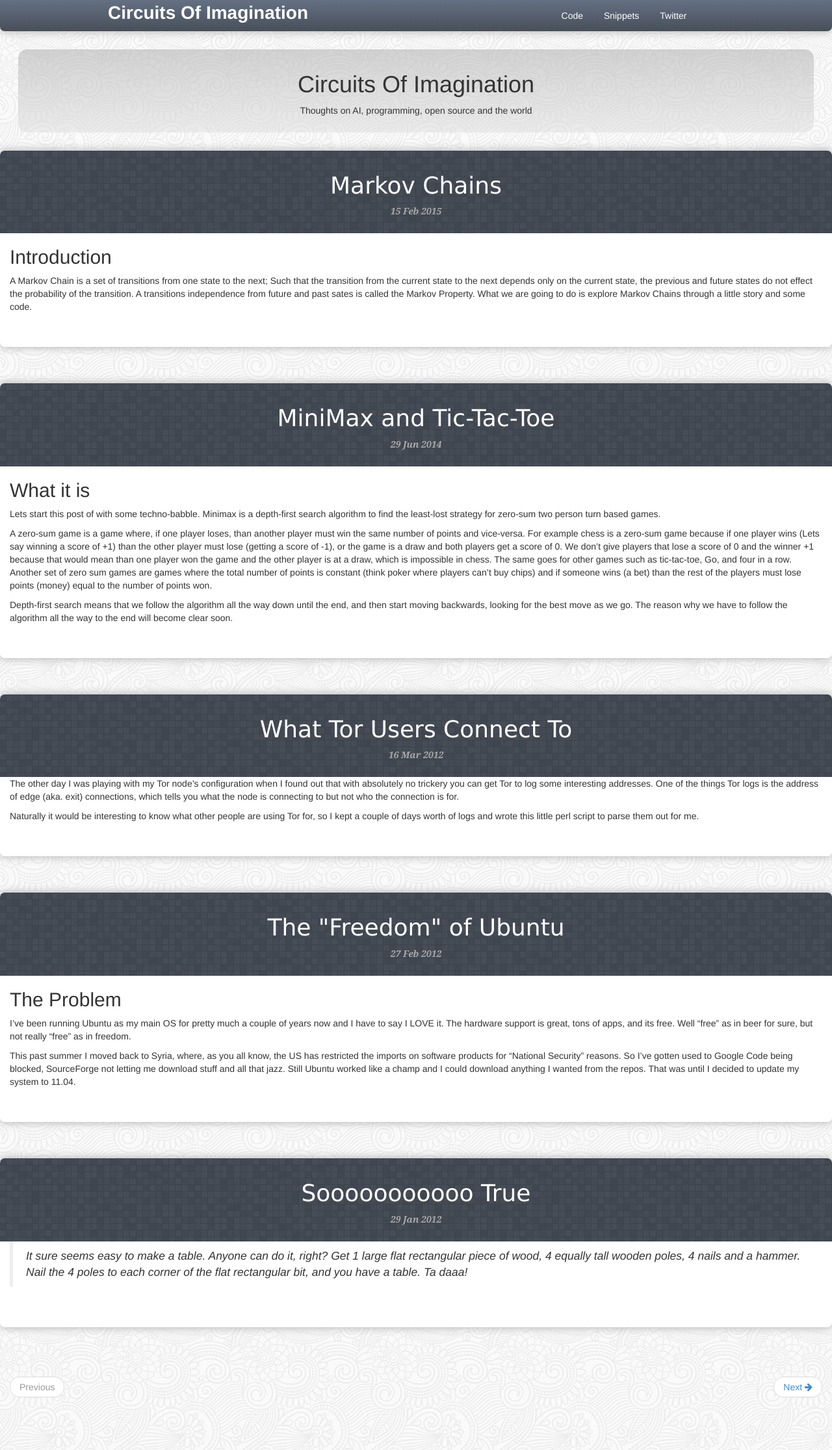
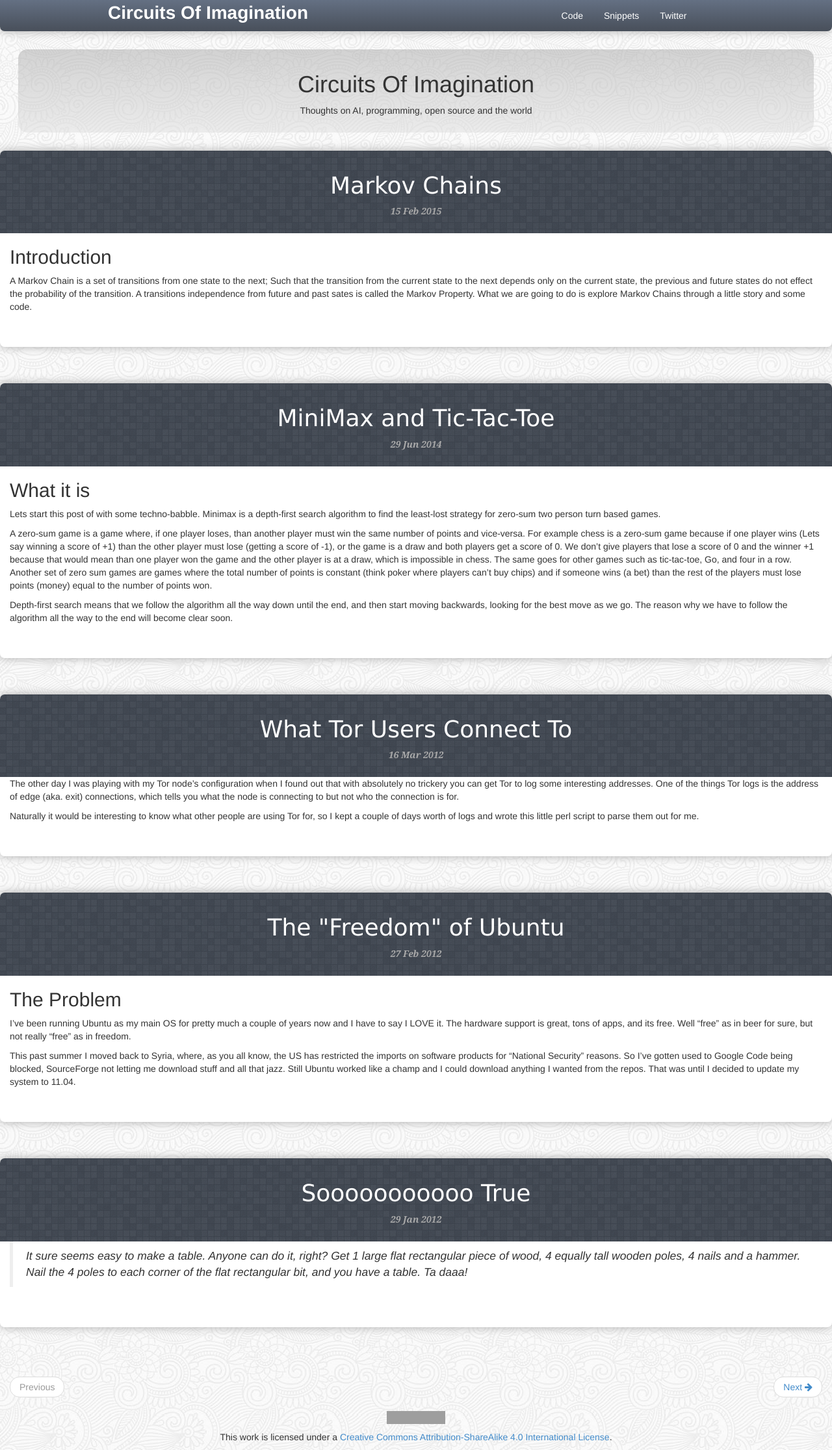
Before and after one commit to tantalum/tantalum.github.io, a Jekyll site: the page built from index.html, in a window 1280 px wide. Shown: the whole page at 65% size. Built offline with Jekyll 4.4.1, drawn with Linux system fonts in a browser that asks for light colours; nearby versions of some CDN libraries; Markdown is read by kramdown in place of the engine named in the settings; the list of posts is cut into pages by our own code; comment, search, counter and statistics services are not loaded; grey boxes are pictures that could not be loaded.

Commit message:
Add Creative Commons copyright license.

```diff
--- a/_layouts/default.html
+++ b/_layouts/default.html
@@ -70,6 +70,15 @@
             {{ content }}
         </section>
 
+
+        <footer class="footer">
+            <p>
+                <a rel="license" href="http://creativecommons.org/licenses/by-sa/4.0/">
+                    <img alt="Creative Commons License" style="border-width:0" src="https://i.creativecommons.org/l/by-sa/4.0/88x31.png" />
+                </a>
+            </p>
+            <p>This work is licensed under a <a rel="license" href="http://creativecommons.org/licenses/by-sa/4.0/">Creative Commons Attribution-ShareAlike 4.0 International License</a>.</p>
+        </footer>
         <!-- Every page needs these :-P -->
         <script type="text/javascript" src="/js/vendor/jquery-1.11.1.min.js"></script>
         <script type="text/javascript" src="/bootstrap/js/bootstrap.min.js"></script>
--- a/css/main.css
+++ b/css/main.css
@@ -123,3 +123,10 @@
 .disqus {
     background: #fff;
 }
+
+/* -------------------------------------------------------------------
+FOOTER
+---------------------------------------------------------------------- */
+.footer {
+    text-align: center;
+}
--- a/index.html
+++ b/index.html
@@ -20,7 +20,7 @@
 </section>
 {% endfor %}
 
-<footer class="paginator-bar">
+<div class="paginator-bar">
 	<div class="container-fluid">
 		<ul class="pager">
 			{% if paginator.previous_page %}
@@ -44,4 +44,4 @@
 			{% endif %}
 		</ul>
 	</div>
-</footer>
+</div>
```
